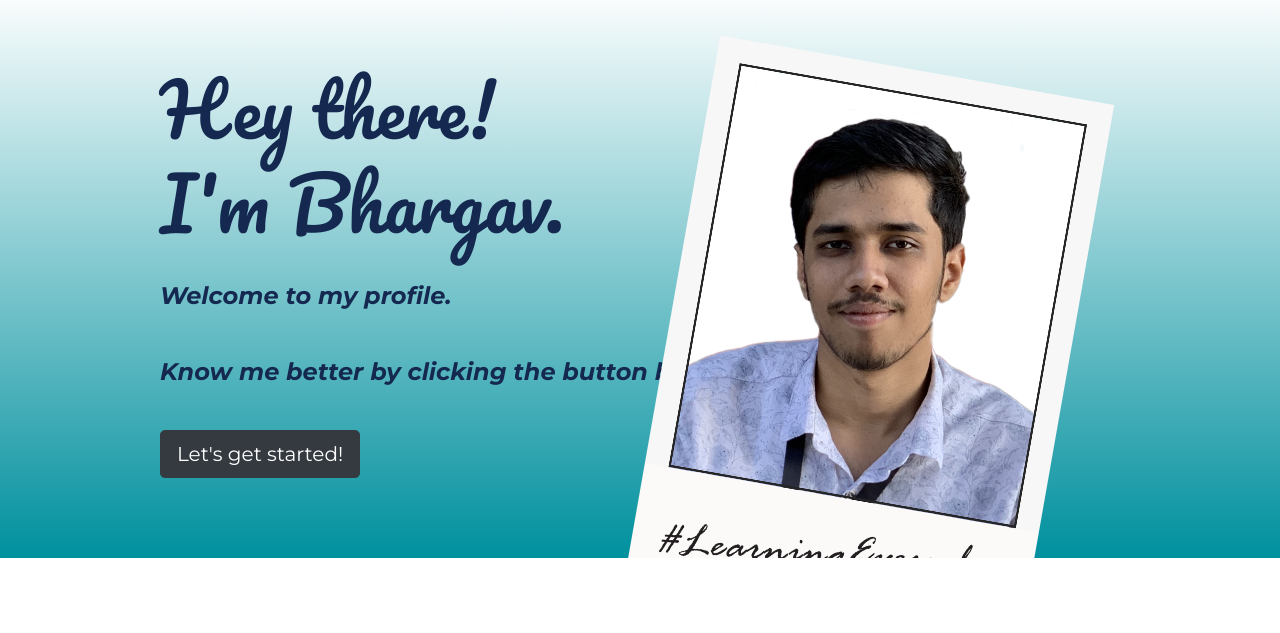
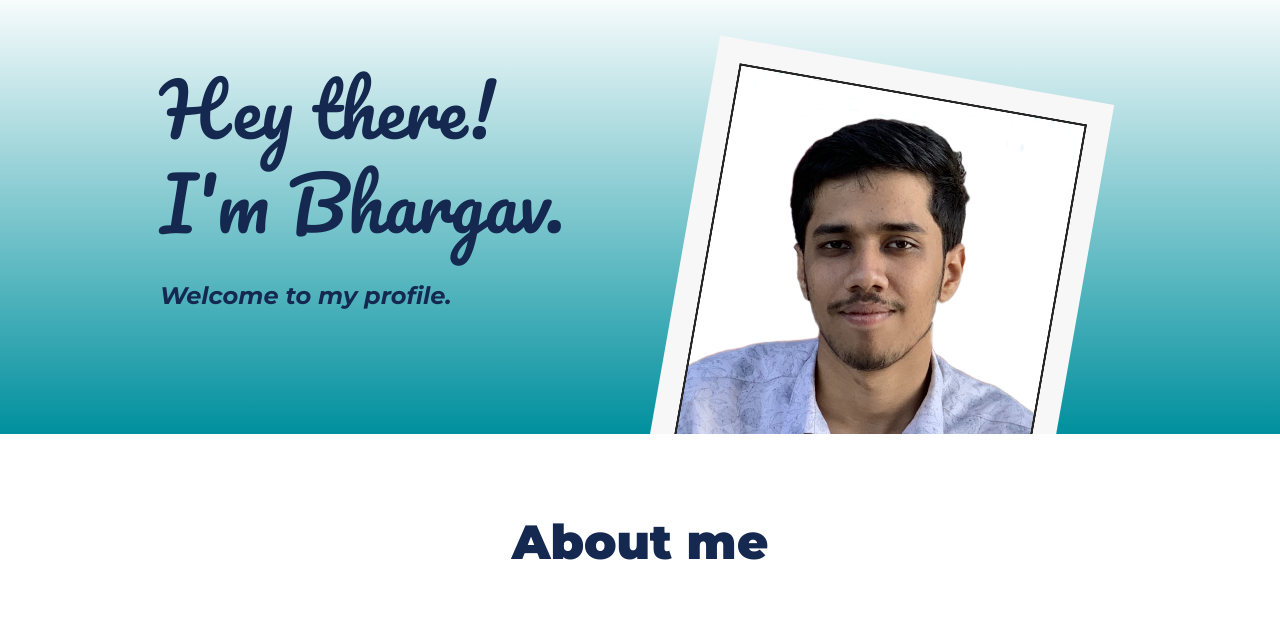
Before and after one commit to 1BHARGAV/bhargav-here, a plain HTML site: page index.html in a window 1280 px wide. Shown: the part 85-718 px from the top of the page. Drawn offline with nearby package versions, Linux system fonts and the light colour scheme.

Commit message:
Update title section
removed the CTA button

```diff
--- a/index.html
+++ b/index.html
@@ -68,11 +68,11 @@
           <br>
           <p class="learn-more"><em><strong>Welcome to my profile.</strong></em></p>
           <br>
-          <p class="learn-more"><em><strong>Know me better by clicking the button below.</strong></em></p>
+          <!--<p class="learn-more"><em><strong>Know me better by clicking the button below.</strong></em></p>
           <br>
           <a href="#about-me">
             <button type="button" class="btn btn-dark btn-lg" name="button"> Let's get started!</button>
-          </a>
+          </a>-->
         </div>
         <div class="col-lg-4 profile-photo">
           <img src="Images\polariod frame.png" class="dp" alt="Bhargav's Profile Picture">
```
